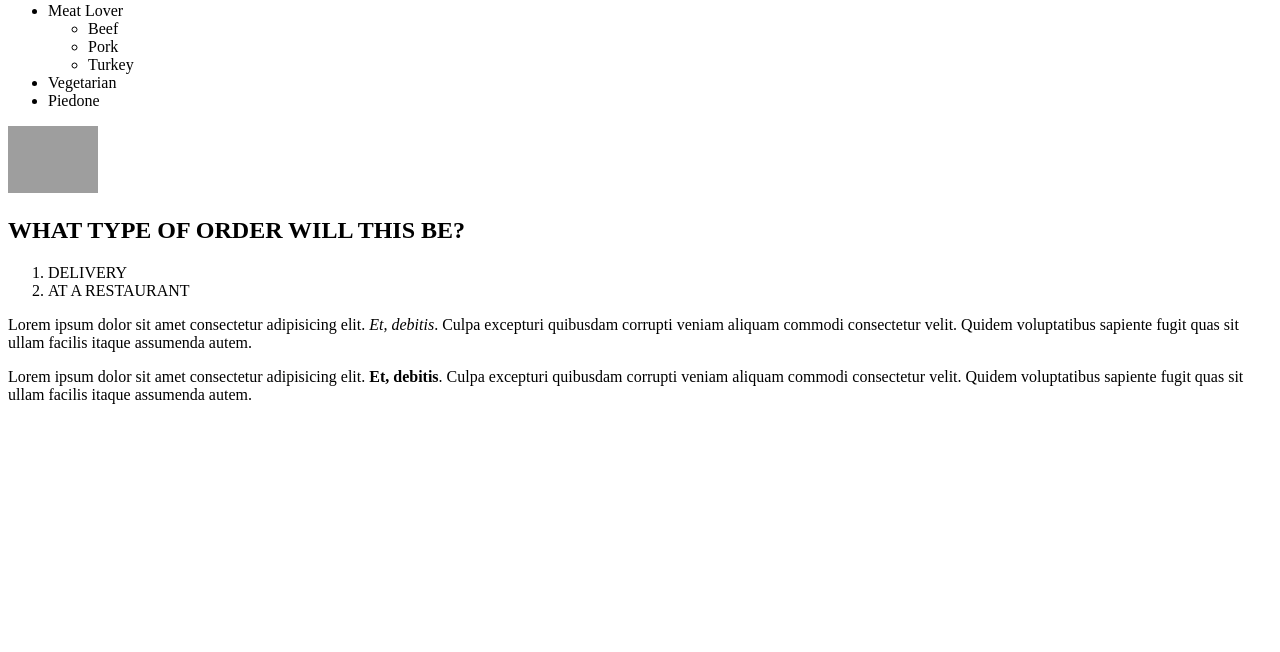
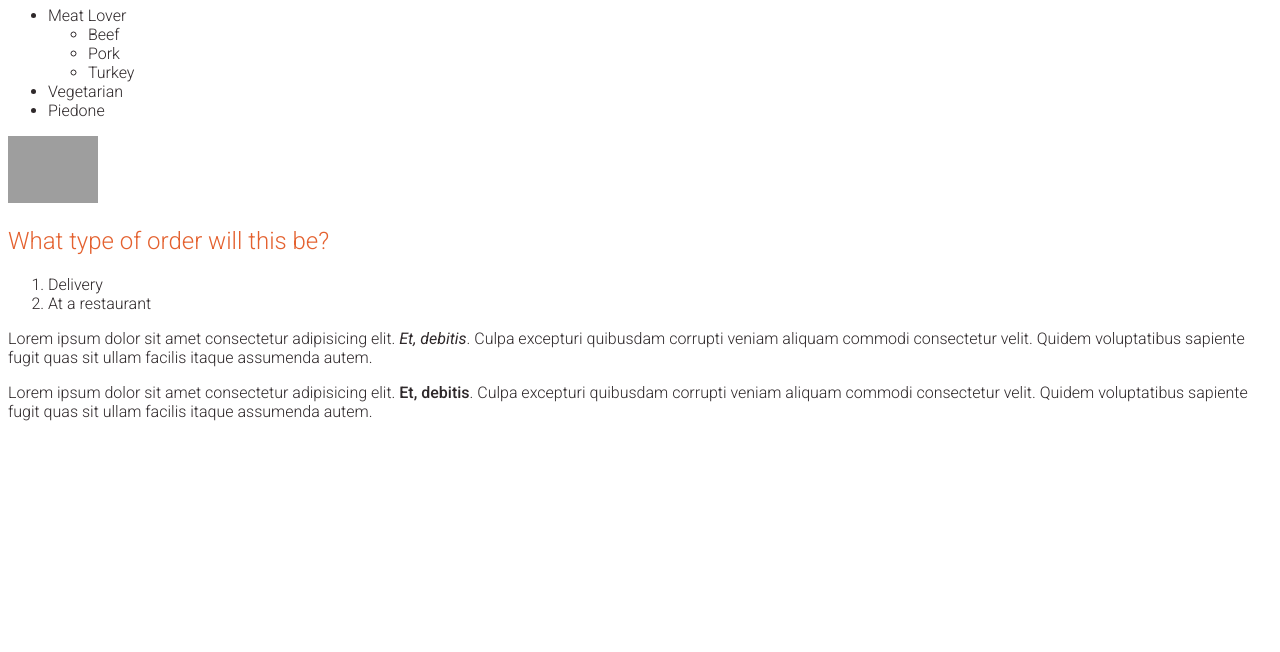
Before and after one commit to jurogit/burger-project.github.io, a plain HTML site: page index.html in a window 1280 px wide. Shown: the part 148-800 px from the top of the page. Drawn offline with Linux system fonts and the light colour scheme; grey boxes are pictures that could not be loaded.

Commit message:
CSS styles updated

```diff
--- a/css/style.css
+++ b/css/style.css
@@ -1,3 +1,52 @@
-h1 {
-    color: blue;
+@import url('https://fonts.googleapis.com/css2?family=Roboto:ital,wght@0,300;0,400;0,500;1,400&display=swap');
+
+:root {
+  --primary-color: #6c7f55;
+  --secondary-color: #e4612f;
+  --text-color: #2e282a;
+  --heading-color: #e4612f;
+  --link-color: #2e282a;
+  --link-hover-color: #e4612f;
 }
+
+body {
+  /* fallback system - tobb betutipus megadasa */
+  font-family: 'Roboto', sans-serif;
+  font-weight: 300;
+  font-style: normal;
+  color: var(--text-color);
+}
+
+h1,
+h2,
+h3,
+h4,
+h5,
+h6 {
+  font-family: 'Roboto', sans-serif;
+  font-weight: 300;
+  font-style: normal;
+  color: var(--heading-color);
+}
+
+a {
+  color: var(--link-color);
+}
+
+a:hover,
+a:focus {
+  color: var(--link-hover-color);
+}
+
+em {
+    font-style: italic;
+}
+
+strong {
+    font-weight: 500;
+}
+
+.thumbnail {
+  width: 90px;
+  height: auto;
+}
--- a/index.html
+++ b/index.html
@@ -5,8 +5,9 @@
     <meta charset="UTF-8">
     <meta name="viewport" content="width=device-width, initial-scale=1.0">
     <meta http-equiv="X-UA-Compatible" content="IE=edge">
+    <title>Burgermania</title>
+
     <link rel="stylesheet" href="/css/style.css">
-    <title>Burgermania</title>
 </head>
 
 <body>
@@ -36,13 +37,13 @@
 
     <!-- Kepek, linkek -->
     <a href="https://www.tasteofhome.com/recipes/barbecued-burgers/" title="Barbecued Burgers" target="_blank">
-        <img src="https://www.tasteofhome.com/wp-content/uploads/2018/01/exps28800_UG143377D12_18_1b_RMS-1-696x696.jpg" alt="Barbecued Burgers" width="90">
+        <img src="https://www.tasteofhome.com/wp-content/uploads/2018/01/exps28800_UG143377D12_18_1b_RMS-1-696x696.jpg" class="thumbnail" alt="Barbecued Burgers">
     </a>
 
-    <h2>WHAT TYPE OF ORDER WILL THIS BE?</h2>
+    <h2>What type of order will this be?</h2>
     <ol>
-        <li>DELIVERY</li>
-        <li>AT A RESTAURANT</li>
+        <li>Delivery</li>
+        <li>At a restaurant</li>
     </ol>
 
 
```
Also changed, not shown: about-us.html (+2 -1 lines), sortiment/products.html (+2 -1 lines).
